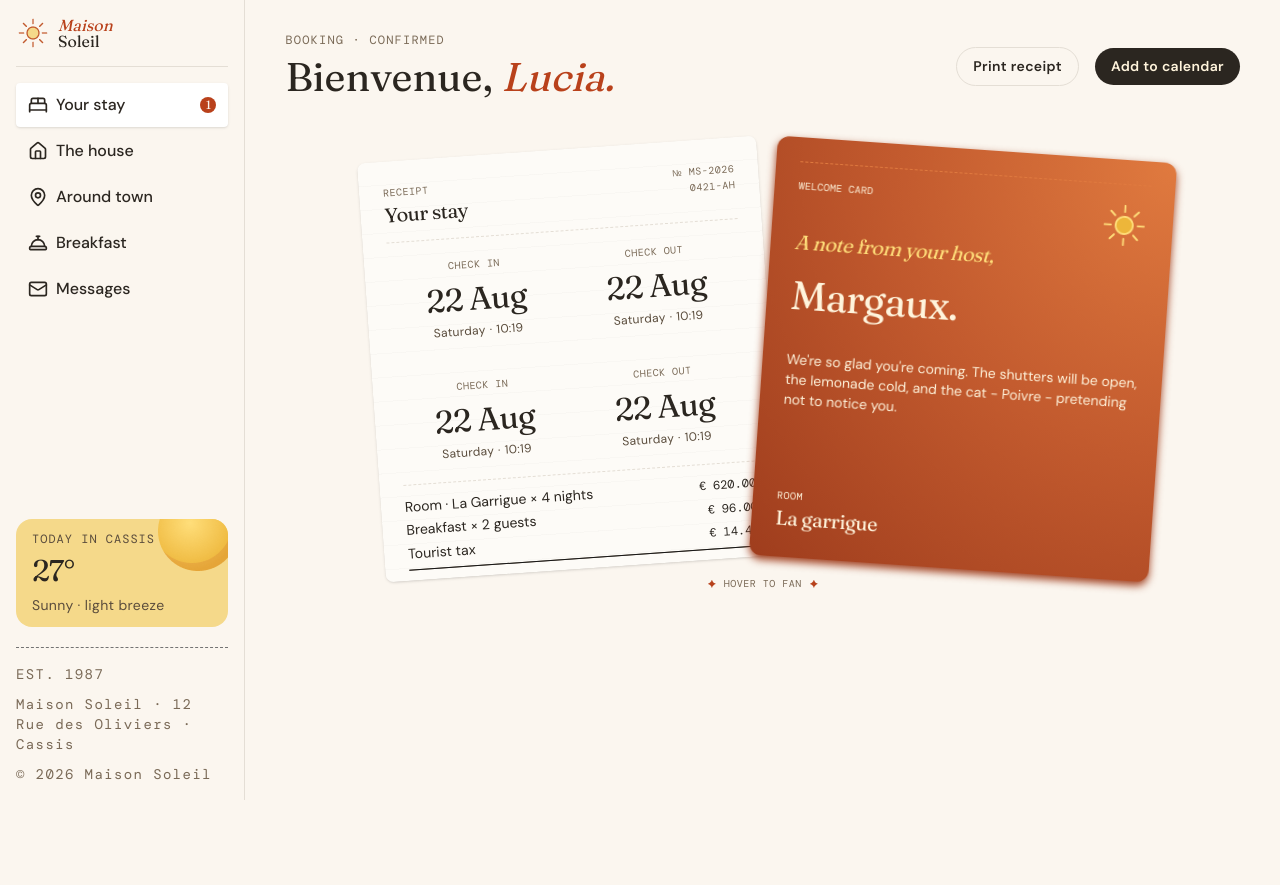
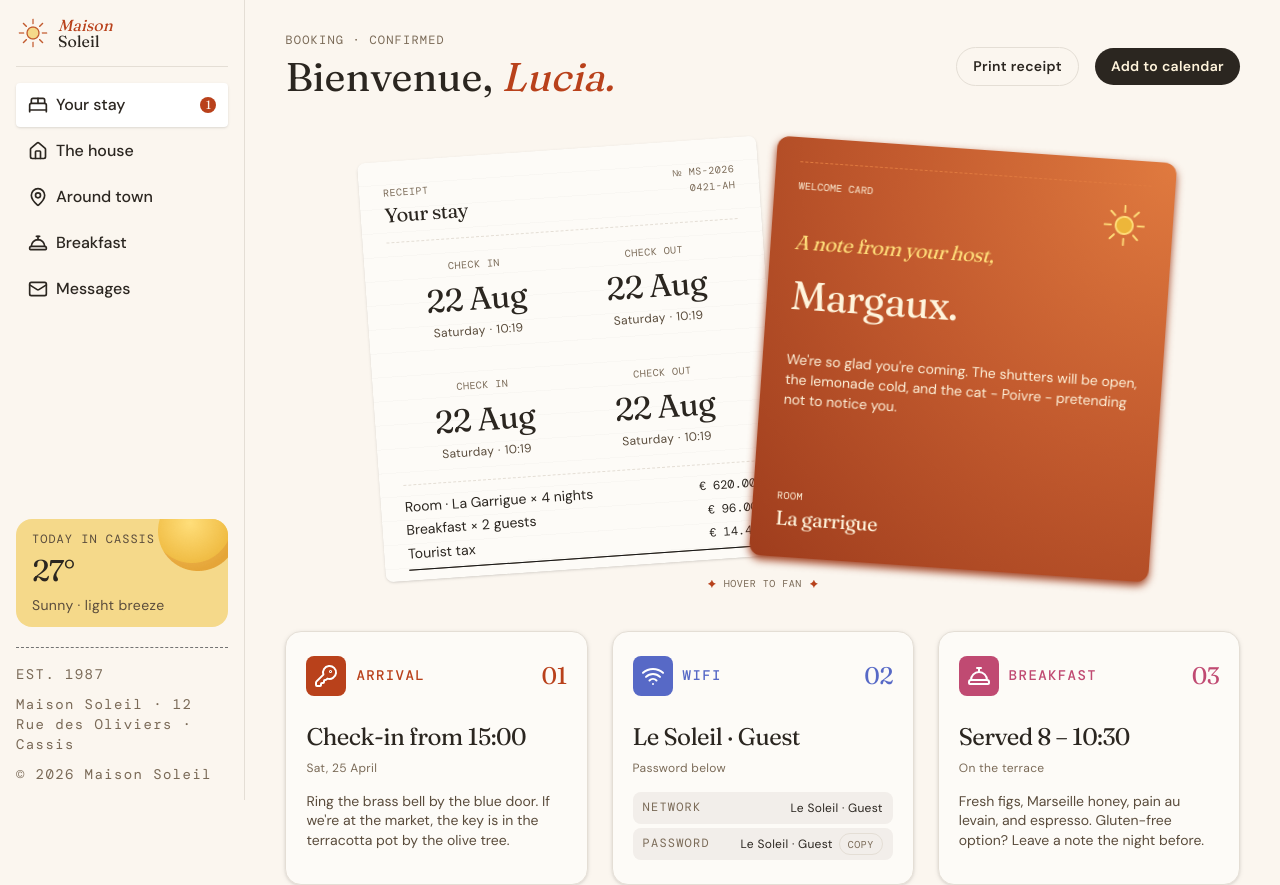
Before and after one commit to alexM421/fm-maison-soleil, a Next.js app: page /home in a window 1280 px wide. Before the commit the page ends 800 px from the top, so only its background shows below. Built offline with nearby package versions, Linux system fonts and the light colour scheme.

Commit message:
feat(home): add items cards layout to home.

```diff
--- /dev/null
+++ b/app/(client)/home/HomeItemWrapper.tsx
@@ -0,0 +1,51 @@
+import { LucideIcon } from 'lucide-react'
+import React from 'react'
+
+type HomeItemWrapperProps = {
+    icon: LucideIcon,
+    title: string,
+    undertitle: string,
+    category: string,
+    colorCode: string,
+    number: number,
+    children: React.ReactNode
+}
+
+const HomeItemWrapper = ({
+    icon: Icon,
+    title,
+    undertitle,
+    category,
+    colorCode,
+    number,
+    children
+}:HomeItemWrapperProps) => {
+  return (
+    <div className='flex flex-col bg-neutral-50 border border-neutral-400 rounded-2xl px-5 py-6 gap-6 drop-shadow flex-1 max-w-100 h-full'>
+        <div className='flex justify-between items-center'>
+            <div className='flex gap-2.5 items-center'>
+                <div
+                    className='w-10 h-10 rounded-lg flex justify-center items-center'
+                    style={{ backgroundColor: colorCode}}
+                >
+                    <Icon
+                        color='white'
+                        size={24}
+                    />
+                </div>
+                <h3 className='font-mono font-medium text-sm tracking-widest leading-[140%] uppercase' style={{color: colorCode}}>{category}</h3>
+            </div>
+            <p className='font-fraunces text-2xl tracking-tight leading-[140%]' style={{color: colorCode}}>{number<10? `0${number}`:number}</p>
+        </div>
+        <div className='flex flex-col gap-4'>
+            <div className='flex flex-col gap-2'>
+                <h2 className='text-neutral-900 font-fraunces text-2xl tracking-tight leading-[140%]'>{title}</h2>
+                <p className='text-neutral-600 font-sans text-xs tracking-wide leading-[120%]'>{undertitle}</p>
+            </div>
+            {children}
+        </div>
+    </div>
+  )
+}
+
+export default HomeItemWrapper
--- a/app/(client)/home/page.tsx
+++ b/app/(client)/home/page.tsx
@@ -2,12 +2,17 @@ import React from 'react'
 import CheckCard from './Cards/CheckCard/CheckCard'
 import NoteCard from './Cards/NoteCard/NoteCard'
 import Image from 'next/image'
+import HomeItemWrapper from './HomeItemWrapper'
+import { ConciergeBell, KeyRound, Wifi } from 'lucide-react'
 
 const page = ({
   username='lucia'
 }: {
   username: string
 }) => {
+
+
+
   return (
     <div className='flex flex-col px-10 py-8 h-screen w-full gap-10'>
       <div className='flex justify-between items-center'>
@@ -45,7 +50,54 @@ const page = ({
           <p className='text-neutral-600 font-mono text-[10px] leading-[140%] tracking-wider'>HOVER TO FAN</p>
           <Image src={'/FanHoverIcon.png'} alt='Hover to fan icon' width={8} height={8}/>
         </div>
+      </div>
+      <div className='flex items-center gap-6 justify-center'>
+        <HomeItemWrapper
+          category='arrival'
+          title='Check-in from 15:00'
+          undertitle='Sat, 25 April'
+          colorCode='#B9411B'
+          icon={KeyRound}
+          number={1}
+          key={`arrival-key`}
 
+        >
+          <p className='font-sans text-sm leading-[140%] text-neutral-700'>Ring the brass bell by the blue door. If we're at the market, the key is in the terracotta pot by the olive tree.</p>
+        </HomeItemWrapper>
+        <HomeItemWrapper
+          category='wifi'
+          title='Le Soleil · Guest'
+          undertitle='Password below'
+          colorCode='#5769C6'
+          icon={Wifi}
+          number={2}
+          key={'wifi-key'}
+        >
+          <div className='flex flex-col gap-1'>
+            <div className='flex justify-between items-center bg-neutral-200 rounded-lg px-2.5 h-8'>
+              <p className='text-neutral-600 font-mono text-xs leading-[140%] tracking-widest'>NETWORK</p>
+              <p className='text-neutral-900 font-sans text-xs leading-[120%] tracking-wide'>Le Soleil · Guest</p>
+            </div>
+            <div className='flex justify-between items-center bg-neutral-200 rounded-lg px-2.5 h-8'>
+              <p className='text-neutral-600 font-mono text-xs leading-[140%] tracking-widest'>PASSWORD</p>
+              <div className='flex items-center gap-1.5'>
+                <p className='text-neutral-900 font-sans text-xs leading-[120%] tracking-wide'>Le Soleil · Guest</p>
+                <button className='bg-transparent border border-neutral-400 rounded-full px-2 pt-1 pb-0.5 text-neutral-600 font-mono text-[10px] leading-[140%] tracking-wider hover:cursor-pointer hover:bg-neutral-400 transition-all duration-300'>COPY</button>
+              </div>
+            </div>
+          </div>
+        </HomeItemWrapper>
+        <HomeItemWrapper
+          title='Served 8 – 10:30'
+          undertitle='On the terrace'
+          category='breakfast'
+          colorCode='#C04A72'
+          icon={ConciergeBell}
+          number={3}
+          key={'breakfast-key'}
+        >
+          <p className='font-sans text-sm leading-[140%] text-neutral-700'>Fresh figs, Marseille honey, pain au levain, and espresso. Gluten-free option? Leave a note the night before.</p>
+        </HomeItemWrapper>
       </div>
     </div>
   )
```
